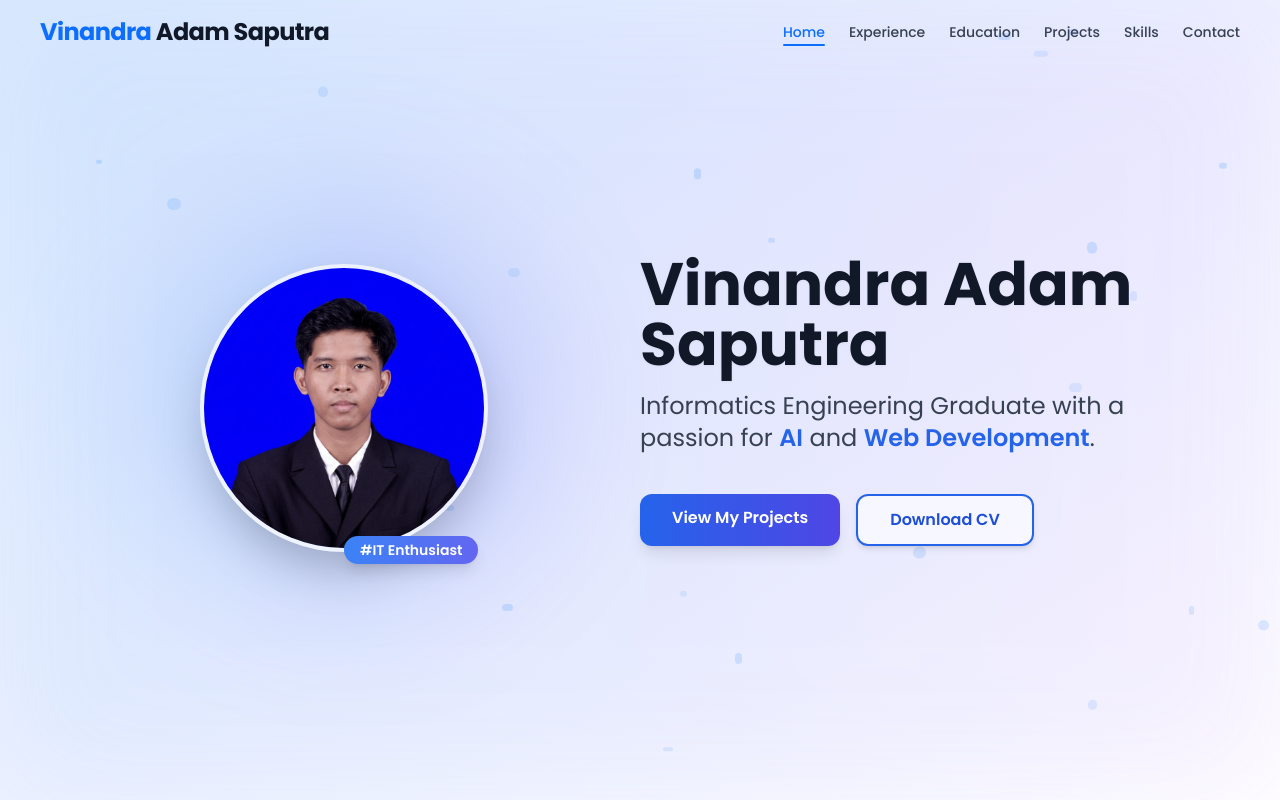
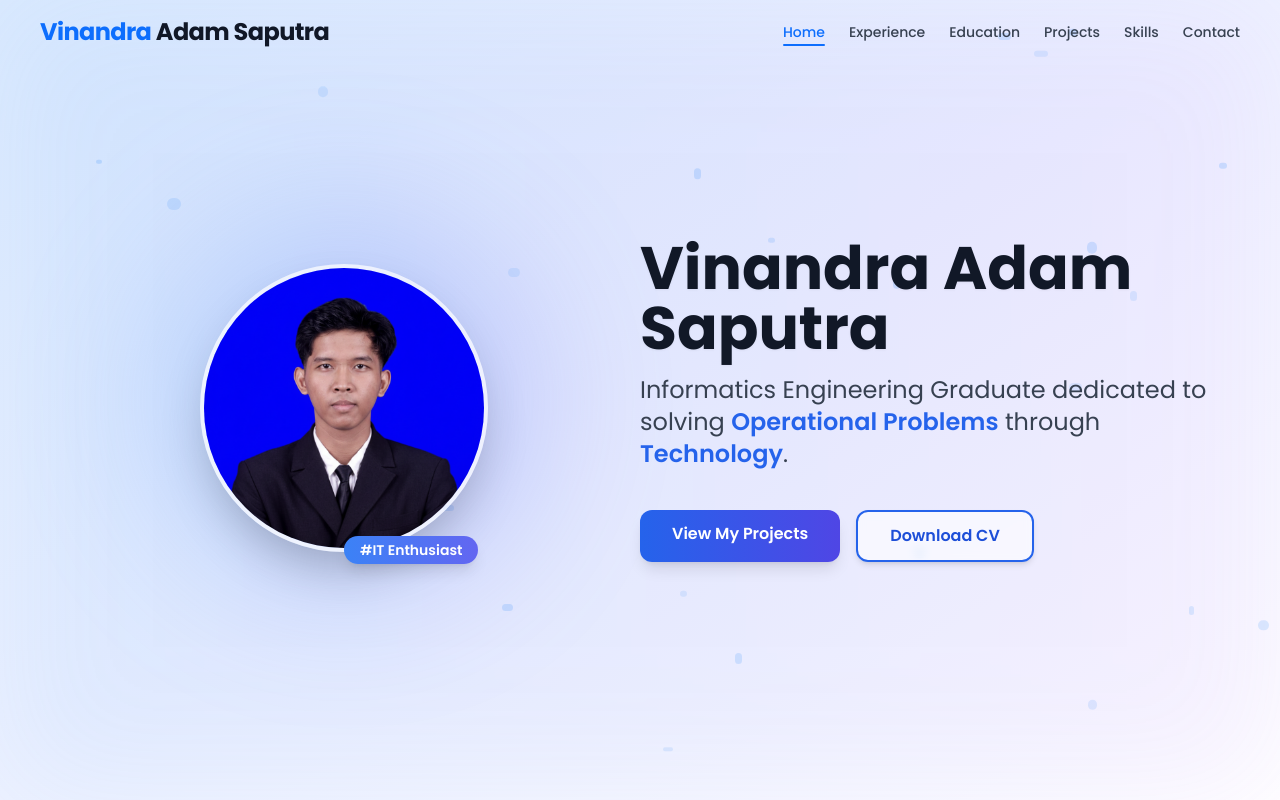
Before and after one commit to Vinandra-Adam-Saputra/WebPortofolio, a React (Vite) app: page / in a window 1280 px wide. Shown: the top 800 px of the page. Built offline with nearby package versions, Linux system fonts and the light colour scheme.

Commit message:
Edit description

```diff
--- a/components/Hero.tsx
+++ b/components/Hero.tsx
@@ -85,9 +85,9 @@ const Hero: React.FC = () => {
           Vinandra Adam Saputra
         </h1>
         <p className="text-lg md:text-2xl text-gray-700 mb-10 max-w-xl mx-auto md:mx-0">
-          Informatics Engineering Graduate with a passion for{" "}
-          <span className="text-blue-600 font-semibold">AI</span> and{" "}
-          <span className="text-blue-600 font-semibold">Web Development</span>.
+          Informatics Engineering Graduate dedicated to solving{" "}
+          <span className="text-blue-600 font-semibold">Operational Problems</span> through{" "}
+          <span className="text-blue-600 font-semibold">Technology</span>.
         </p>
 
         <div className="flex justify-center md:justify-start space-x-4">
```
